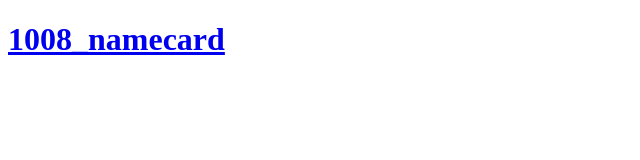
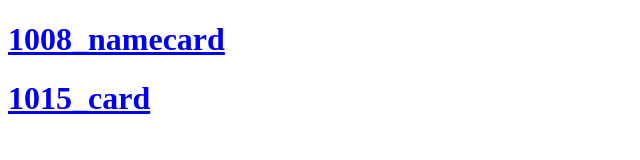
Before and after one commit to ellenlu-ailun/ellenlu-ailun.github.io, a plain HTML site: page index.html in a window 1280 px wide. Shown: the whole page, without its empty margins (0-640 px from the left). Drawn offline with Linux system fonts and the light colour scheme.

Commit message:
Update index.html

```diff
--- a/index.html
+++ b/index.html
@@ -13,7 +13,12 @@
 			1008_namecard
 			</a>
 		</h1>
+
+				<h1>
+			<a href='.\1015\index.html'>
+			1015_card
+			</a>
+		</h1>
+
 	</body>
-
-
 </html>
```
